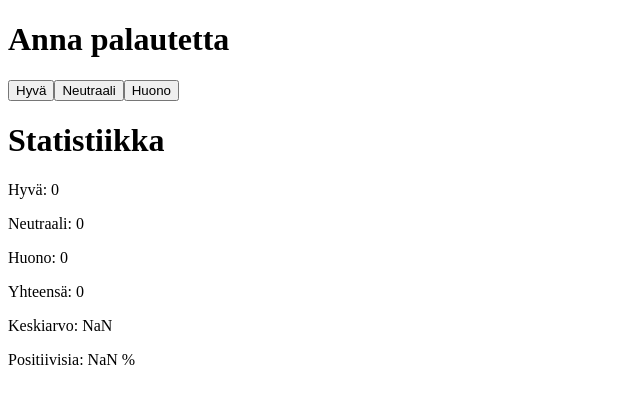
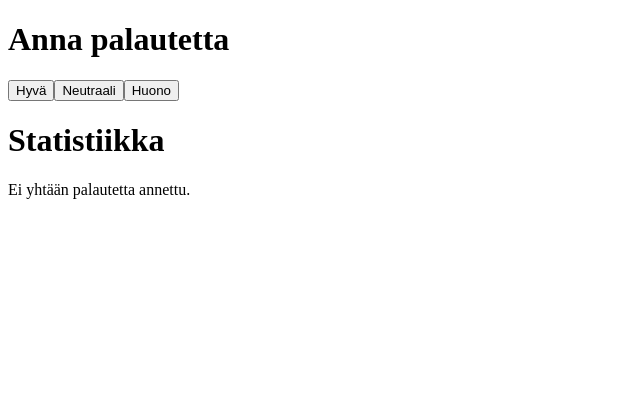
Before and after one commit to aparonen/fullstack-mooc, a React (Create React App) app in the folder osa1/unicafe/: page / in a window 1280 px wide. Shown: the top 404 px of the page, without its empty margins (0-640 px from the left). Built offline with nearby package versions, Linux system fonts and the light colour scheme.

Commit message:
Render statistics only if available

```diff
--- a/osa1/unicafe/src/index.js
+++ b/osa1/unicafe/src/index.js
@@ -3,7 +3,6 @@ import ReactDOM from 'react-dom';
 
 const Feedback = ({handlers}) => (
     <div>
-        <h1>Anna palautetta</h1>
         <button onClick={handlers.good}>Hyvä</button>
         <button onClick={handlers.neutral}>Neutraali</button>
         <button onClick={handlers.bad}>Huono</button>
@@ -12,9 +11,13 @@ const Feedback = ({handlers}) => (
 
 const Statistics = ({reviews: {good, neutral, bad}}) => {
     const total = good + neutral + bad
+
+    if (total <= 0) {
+        return <p>Ei yhtään palautetta annettu.</p>
+    }
+
     return (
         <div>
-            <h1>Statistiikka</h1>
             <p>Hyvä: {good}</p>
             <p>Neutraali: {neutral}</p>
             <p>Huono: {bad}</p>
@@ -47,7 +50,9 @@ const App = () => {
 
     return (
         <div>
+            <h1>Anna palautetta</h1>
             <Feedback handlers={handlers} />
+            <h1>Statistiikka</h1>
             <Statistics reviews={reviews} />
         </div>
     )
```
